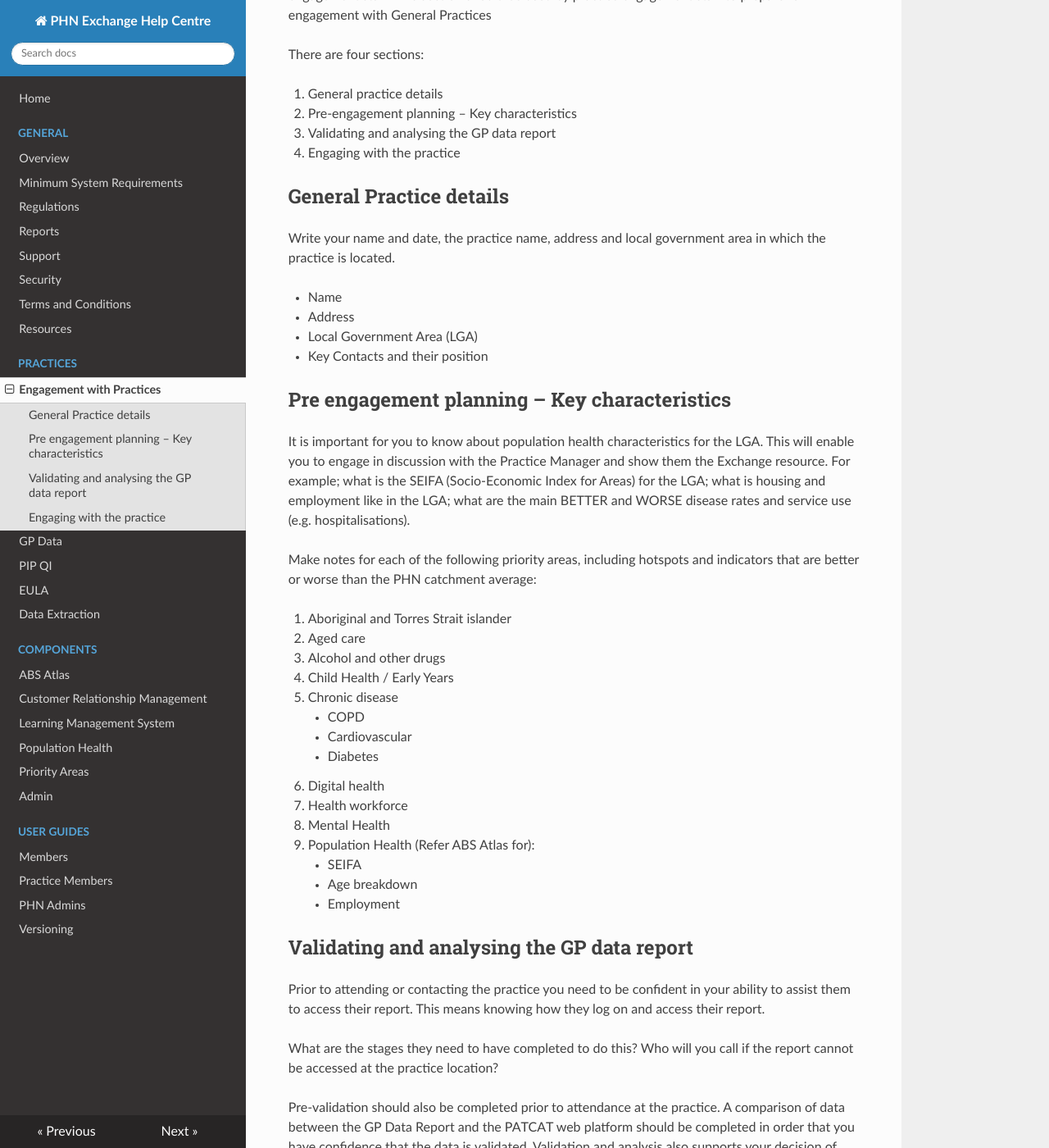
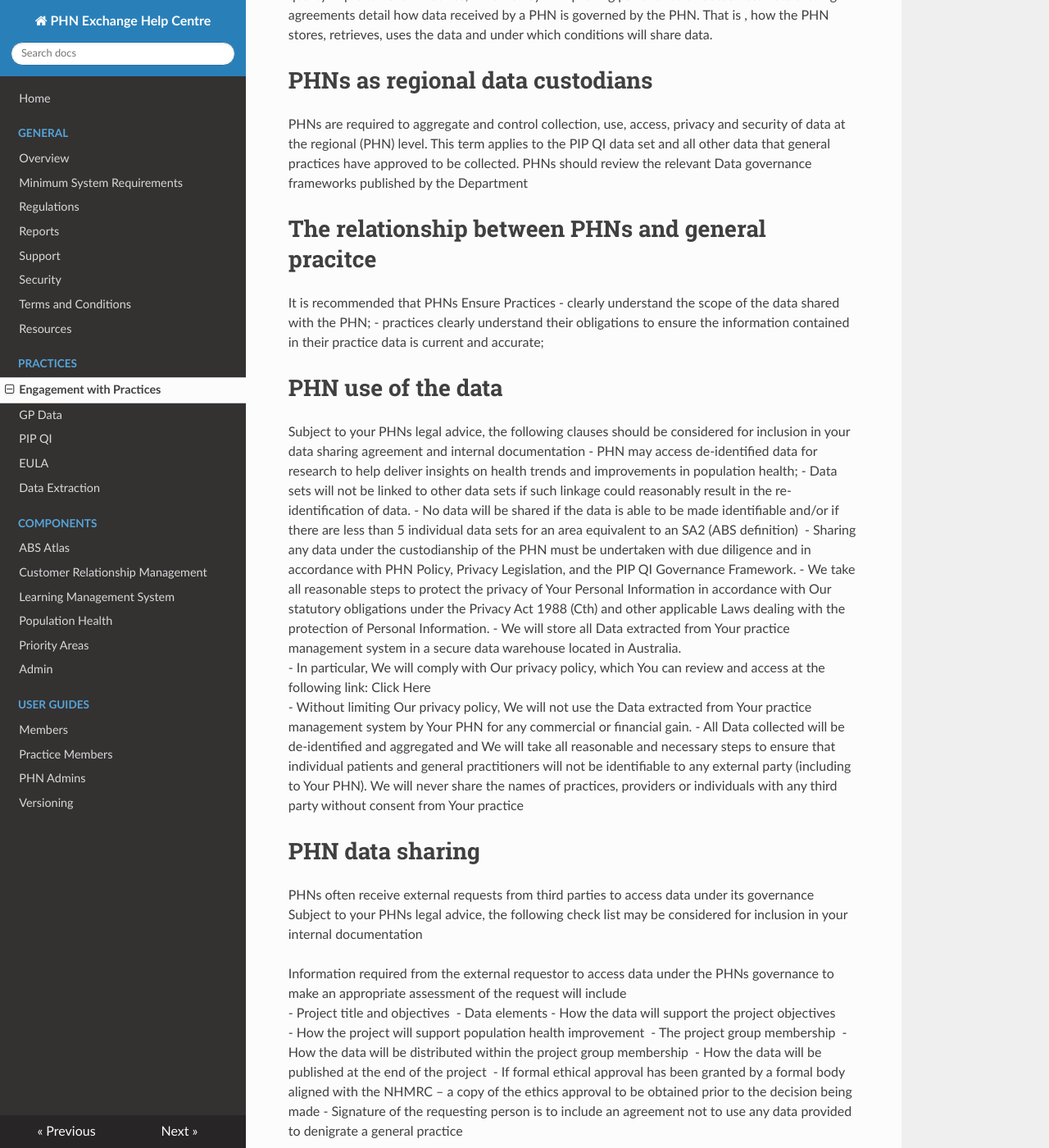
Before and after one commit to MurrayPHN/phn-exchange-docs, an MkDocs documentation site: the page built from docs/practices/engagement.md, in a window 1280 px wide and 1400 px high, scrolled down 201 px. Shown: the whole window at 82% size. Built offline with MkDocs 1.6.1, drawn with Linux system fonts in a browser that asks for light colours; nearby versions of some CDN libraries; some of the changed text lies outside the part shown.

Commit message:
Update engagement.md

```diff
--- a/docs/practices/engagement.md
+++ b/docs/practices/engagement.md
@@ -1,3 +1,44 @@
+# Data sharing agreements
+Primary Health Networks (PHNs) work directly with general practices to develop and implement quality improvement initiatives, which is key in improving patient health outcomes. Data sharing agreements  detail how data received by a PHN is governed by the PHN. That is , how the PHN stores, retrieves, uses the data and under which conditions will share data.
+
+# PHNs as regional data custodians
+PHNs are required to aggregate and control collection, use, access, privacy and security of data at the regional (PHN) level. This term applies to the PIP QI data set and all other data that general practices have approved to be collected.
+PHNs should review the relevant Data governance frameworks published by the Department
+
+# The relationship between PHNs and general pracitce
+It is recommended that PHNs Ensure Practices
+- clearly understand the scope of the data shared with the PHN;
+- practices clearly understand their obligations to ensure the information contained in their practice data is current and accurate;
+
+# PHN use of the data
+
+Subject to your PHNs legal advice, the following clauses should be considered for inclusion in your data sharing agreement and internal documentation
+- PHN may access de-identified data for research to help deliver insights on health trends and improvements in population health;
+- Data sets will not be linked to other data sets if such linkage could reasonably result in the re-identification of data.
+- No data will be shared if the data is able to be made identifiable and/or if there are less than 5 individual data sets for an area equivalent to an SA2 (ABS definition)
+- Sharing any data under the custodianship of the PHN must be undertaken with due diligence and in accordance with PHN Policy, Privacy Legislation, and the PIP QI Governance Framework.
+- We take all reasonable steps to protect the privacy of Your Personal Information in accordance with Our statutory obligations under the Privacy Act 1988 (Cth) and other applicable Laws dealing with the protection of Personal Information.
+- We will store all Data extracted from Your practice management system in a secure data warehouse located in Australia.
+- In particular, We will comply with Our privacy policy, which You can review and access at the following link: Click Here
+- Without limiting Our privacy policy, We will not use the Data extracted from Your practice management system by Your PHN for any commercial or financial gain.
+- All Data collected will be de-identified and aggregated and We will take all reasonable and necessary steps to ensure that individual patients and general practitioners will not be identifiable to any external party (including to Your PHN). We will never share the names of practices, providers or individuals with any third party without consent from Your practice
+
+# PHN data sharing
+PHNs often receive external requests from third parties to access data under its governance
+Subject to your PHNs legal advice, the following check list may be considered for inclusion in your internal documentation
+
+Information required from the external requestor to access data under the PHNs governance to make an appropriate assessment of the request will include
+- Project title and objectives
+- Data elements
+- How the data will support the project objectives
+- How the project will support population health improvement
+- The project group membership
+- How the data will be distributed within the project group membership
+- How the data will be published at the end of the project
+- If formal ethical approval has been granted by a formal body aligned with the NHMRC – a copy of the ethics approval to be obtained prior to the decision being made
+- Signature of the requesting person is to include an agreement not to use any data provided to denigrate a general practice
+
+
 # Using the PHN Exchange for practice engagement
 PHN staff who manage, engage or oversee the GP–PHN relationships are referred to as 'practice engagement staff'
 This section should be used by practice engagement staff to prepare for engagement with General Practices
```
